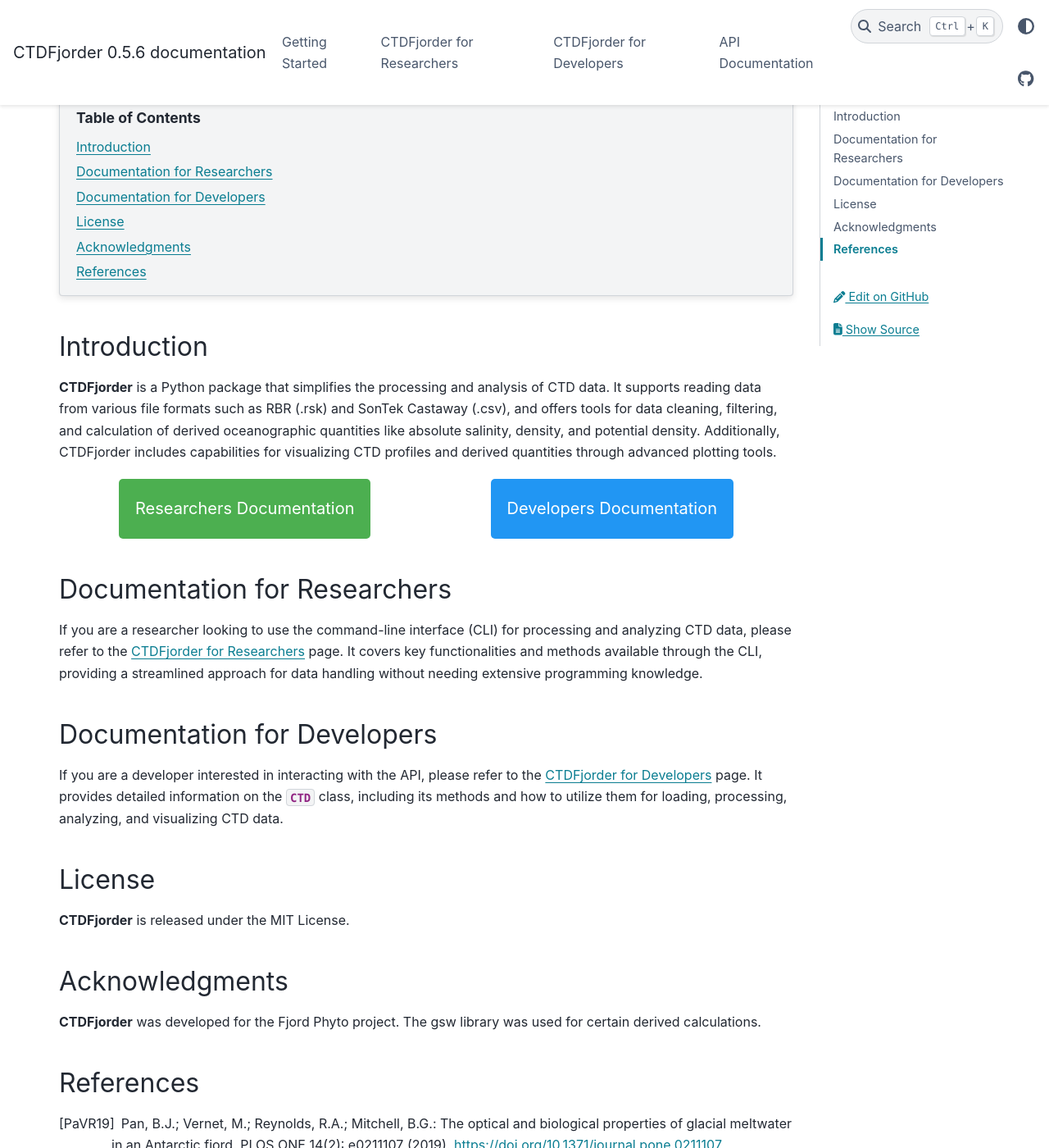
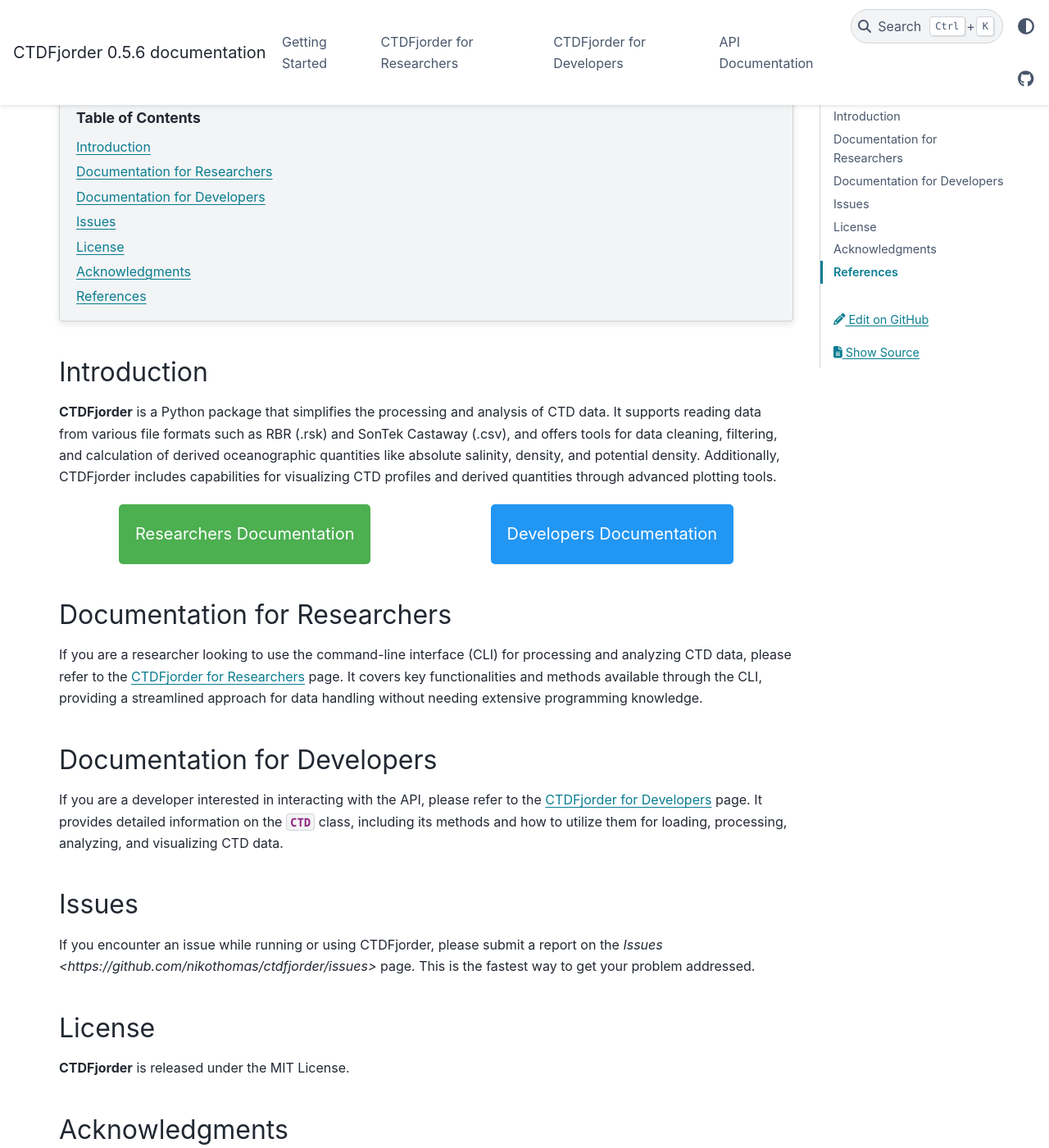
Before and after one commit to nikothomas/ctdfjorder, a Sphinx documentation site: the page built from docs/index.rst, in a window 1280 px wide and 1400 px high, scrolled down 190 px. Shown: the whole window at 82% size. Built offline with Sphinx 7.4.7 and the PyData theme 0.15.4, drawn with Linux system fonts in a browser that asks for light colours.

```diff
--- a/docs/index.rst
+++ b/docs/index.rst
@@ -46,6 +46,12 @@
 
 If you are a developer interested in interacting with the API, please refer to the :doc:`developers` page. It provides detailed information on the :class:`~ctdfjorder.CTD.CTD` class, including its methods and how to utilize them for loading, processing, analyzing, and visualizing CTD data.
 
+Issues
+-------
+If you encounter an issue while running or using CTDFjorder, please submit a report on
+the `Issues <https://github.com/nikothomas/ctdfjorder/issues>` page. This is the fastest way to get your problem
+addressed.
+
 License
 -------
 
```
